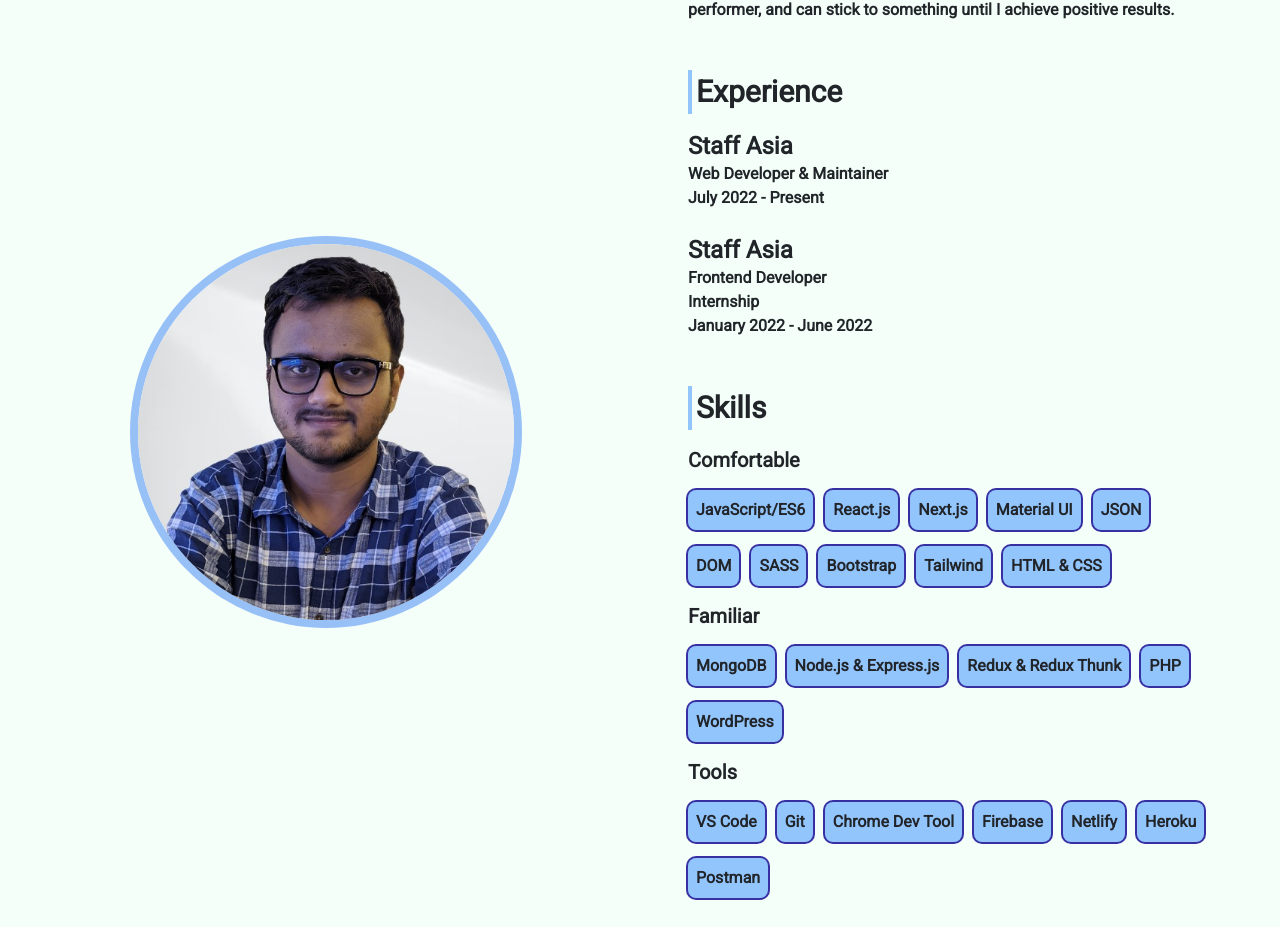
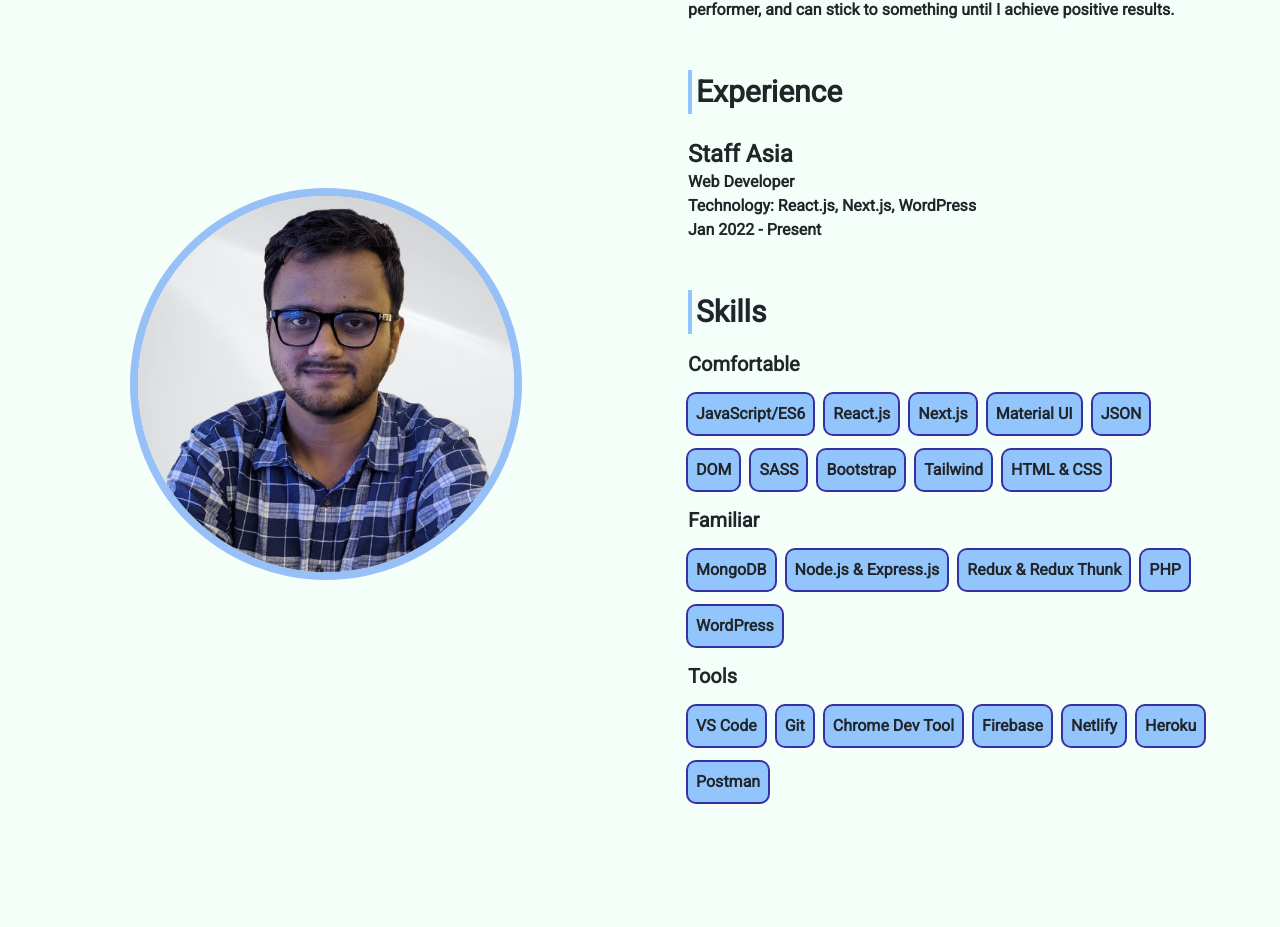
Before and after one commit to tawsifhye/tawsif-portfolio, a React (Create React App) app: page / in a window 1280 px wide. Shown: the part 1180-2107 px from the top of the page. Built offline with nearby package versions, Linux system fonts and the light colour scheme.

Commit message:
experience updated

```diff
--- a/src/Components/AboutMe/AboutMe.js
+++ b/src/Components/AboutMe/AboutMe.js
@@ -30,16 +30,17 @@ const AboutMe = () => {
                             <h1 className={aboutMeSubHeader}>Experience</h1>
 
                             {/* <div className='w-3 h-3 bg-gray-800 border rounded-full	relative timeline'></div> */}
-                            <div>
+                            {/*  <div>
                                 <p className="text-2xl font-bold">Staff Asia</p>
                                 <p className=" font-bold">Web Developer & Maintainer</p>
                                 <p className=" font-bold">July 2022 - Present</p>
-                            </div>
+                            </div> */}
                             <div className='mt-4'>
                                 <p className="text-2xl font-bold">Staff Asia</p>
-                                <p className=" font-bold">Frontend Developer</p>
-                                <p className=" font-bold">Internship</p>
-                                <p className=" font-bold">January 2022 - June 2022</p>
+                                <p className=" font-bold">Web Developer</p>
+                                {/* <p className=" font-bold">Internship</p> */}
+                                <p className=" font-bold">Technology: React.js, Next.js, WordPress</p>
+                                <p className=" font-bold">Jan 2022 - Present</p>
                             </div>
                         </div>
                         <div id="skills">
```
